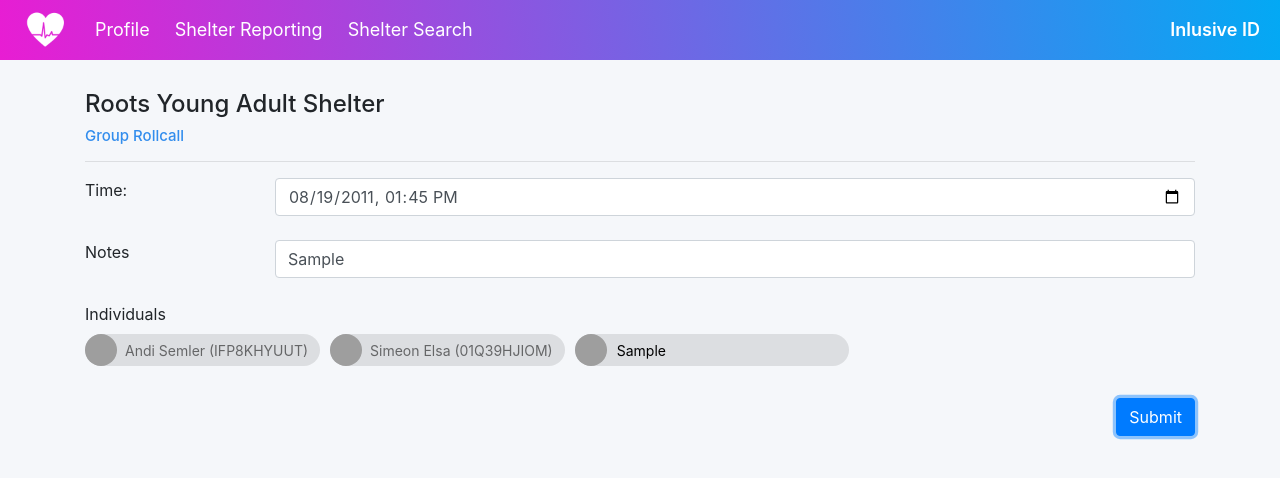
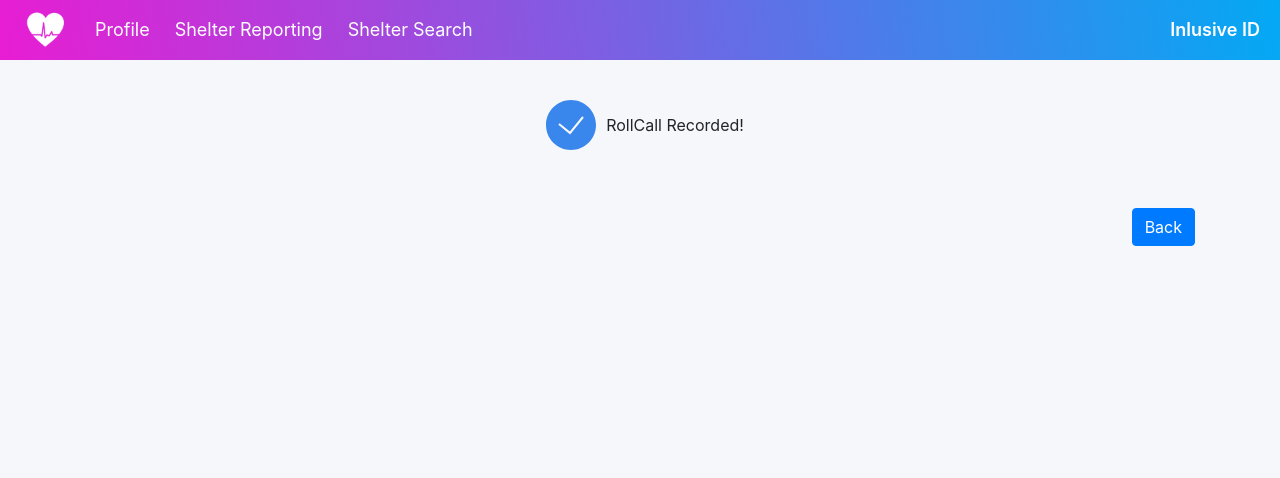
Before and after one commit to abhinavagrawal1995/Impact-Innovation-Challenge, an Angular app: page /reporting in a window 1280 px wide. Both pictures are taken after typing "Sample", "Sample" into the empty fields and a click on the button "Submit". Shown: the top 478 px of the page. Built offline with nearby package versions, Linux system fonts and the light colour scheme; grey boxes are pictures that could not be loaded.

Commit message:
animations

```diff
--- a/src/app/app.module.ts
+++ b/src/app/app.module.ts
@@ -18,6 +18,7 @@ import { BioComponent } from './bio/bio.component';
 import { InfoComponent } from './info/info.component';
 import { RouterModule, Routes } from '@angular/router';
 import { CheckinsComponent } from './checkins/checkins.component';
+import { SuccessComponent } from './success/success.component';
 const appRoutes: Routes = [
   { path: 'profile', component: UserProfileComponent },
   { path: 'reporting', component: PushInfoComponent },
@@ -42,7 +43,8 @@ const appRoutes: Routes = [
     TestimonialsComponent,
     BioComponent,
     InfoComponent,
-    CheckinsComponent
+    CheckinsComponent,
+    SuccessComponent
   ],
   imports: [
     BrowserModule, FormsModule, HttpClientModule, RouterModule.forRoot(
--- a/src/app/push-info/push-info.component.html
+++ b/src/app/push-info/push-info.component.html
@@ -1,4 +1,8 @@
-<div class="outer container">
+<div class="outer container" *ngIf="done">
+  <app-success></app-success>
+  <button type="submit" class="btn btn-primary" (click)="back()">Back</button>
+</div>
+<div class="outer container" *ngIf="!done">
   <h4>Roots Young Adult Shelter</h4>
   <h3>Group Rollcall</h3>
   <hr />
@@ -40,5 +44,5 @@
       </ul>
     </div>
   </form>
-  <button type="submit" class="btn btn-primary">Submit</button>
+  <button type="submit" class="btn btn-primary" (click)="success()">Submit</button>
 </div>
--- a/src/app/push-info/push-info.component.ts
+++ b/src/app/push-info/push-info.component.ts
@@ -6,10 +6,18 @@ import { Component, OnInit } from '@angular/core';
   styleUrls: ['./push-info.component.css']
 })
 export class PushInfoComponent implements OnInit {
-
+  done = false;
   constructor() { }
 
   ngOnInit() {
   }
 
+  success() {
+    this.done = true;
+  }
+
+  back() {
+    this.done = false;
+  }
+
 }
--- /dev/null
+++ b/src/app/success/success.component.css
@@ -0,0 +1,149 @@
+@-webkit-keyframes scaleAnimation {
+  0% {
+    opacity: 0;
+    -webkit-transform: scale(1.5);
+    transform: scale(1.5);
+  }
+
+  100% {
+    opacity: 1;
+    -webkit-transform: scale(1);
+    transform: scale(1);
+  }
+}
+
+@keyframes scaleAnimation {
+  0% {
+    opacity: 0;
+    -webkit-transform: scale(1.5);
+    transform: scale(1.5);
+  }
+
+  100% {
+    opacity: 1;
+    -webkit-transform: scale(1);
+    transform: scale(1);
+  }
+}
+
+@-webkit-keyframes drawCircle {
+  0% {
+    stroke-dashoffset: 151px;
+  }
+
+  100% {
+    stroke-dashoffset: 0;
+  }
+}
+
+@keyframes drawCircle {
+  0% {
+    stroke-dashoffset: 151px;
+  }
+
+  100% {
+    stroke-dashoffset: 0;
+  }
+}
+
+@-webkit-keyframes drawCheck {
+  0% {
+    stroke-dashoffset: 36px;
+  }
+
+  100% {
+    stroke-dashoffset: 0;
+  }
+}
+
+@keyframes drawCheck {
+  0% {
+    stroke-dashoffset: 36px;
+  }
+
+  100% {
+    stroke-dashoffset: 0;
+  }
+}
+
+@-webkit-keyframes fadeOut {
+  0% {
+    opacity: 1;
+  }
+
+  100% {
+    opacity: 0;
+  }
+}
+
+@keyframes fadeOut {
+  0% {
+    opacity: 1;
+  }
+
+  100% {
+    opacity: 0;
+  }
+}
+
+@-webkit-keyframes fadeIn {
+  0% {
+    opacity: 0;
+  }
+
+  100% {
+    opacity: 1;
+  }
+}
+
+@keyframes fadeIn {
+  0% {
+    opacity: 0;
+  }
+
+  100% {
+    opacity: 1;
+  }
+}
+
+#successAnimationCircle {
+  stroke-dasharray: 151px 151px;
+  stroke: #3987ec;
+}
+
+#successAnimationCheck {
+  stroke-dasharray: 36px 36px;
+  stroke: #3987ec;
+}
+
+#successAnimationResult {
+  fill: #3987ec;
+  opacity: 0;
+}
+
+#successAnimation.animated {
+  -webkit-animation: 1s ease-out 0s 1 both scaleAnimation;
+  animation: 1s ease-out 0s 1 both scaleAnimation;
+}
+
+#successAnimation.animated #successAnimationCircle {
+  -webkit-animation: 1s cubic-bezier(0.77, 0, 0.175, 1) 0s 1 both drawCircle, 0.3s linear 0.9s 1 both fadeOut;
+  animation: 1s cubic-bezier(0.77, 0, 0.175, 1) 0s 1 both drawCircle, 0.3s linear 0.9s 1 both fadeOut;
+}
+
+#successAnimation.animated #successAnimationCheck {
+  -webkit-animation: 1s cubic-bezier(0.77, 0, 0.175, 1) 0s 1 both drawCheck, 0.3s linear 0.9s 1 both fadeOut;
+  animation: 1s cubic-bezier(0.77, 0, 0.175, 1) 0s 1 both drawCheck, 0.3s linear 0.9s 1 both fadeOut;
+}
+
+#successAnimation.animated #successAnimationResult {
+  -webkit-animation: 0.3s linear 0.9s both fadeIn;
+  animation: 0.3s linear 0.9s both fadeIn;
+}
+
+
+.success-outer {
+  align-items: center;
+  display: flex;
+  justify-content: center;
+}
--- /dev/null
+++ b/src/app/success/success.component.html
@@ -0,0 +1,12 @@
+<div class="success-outer">
+  <svg id="successAnimation" class="animated" xmlns="http://www.w3.org/2000/svg" width="70" height="70"
+    viewBox="0 0 70 70">
+    <path id="successAnimationResult" fill="#D8D8D8"
+      d="M35,60 C21.1928813,60 10,48.8071187 10,35 C10,21.1928813 21.1928813,10 35,10 C48.8071187,10 60,21.1928813 60,35 C60,48.8071187 48.8071187,60 35,60 Z M23.6332378,33.2260427 L22.3667622,34.7739573 L34.1433655,44.40936 L47.776114,27.6305926 L46.223886,26.3694074 L33.8566345,41.59064 L23.6332378,33.2260427 Z" />
+    <circle id="successAnimationCircle" cx="35" cy="35" r="24" stroke="#979797" stroke-width="2" stroke-linecap="round"
+      fill="transparent" />
+    <polyline id="successAnimationCheck" stroke="#979797" stroke-width="2" points="23 34 34 43 47 27"
+      fill="transparent" />
+  </svg>
+  RollCall Recorded!
+</div>
--- /dev/null
+++ b/src/app/success/success.component.ts
@@ -0,0 +1,15 @@
+import { Component, OnInit } from '@angular/core';
+
+@Component({
+  selector: 'app-success',
+  templateUrl: './success.component.html',
+  styleUrls: ['./success.component.css']
+})
+export class SuccessComponent implements OnInit {
+
+  constructor() { }
+
+  ngOnInit() {
+  }
+
+}
```
Also changed, not shown: 1 other file (tests, documents, lock files or other folders).
